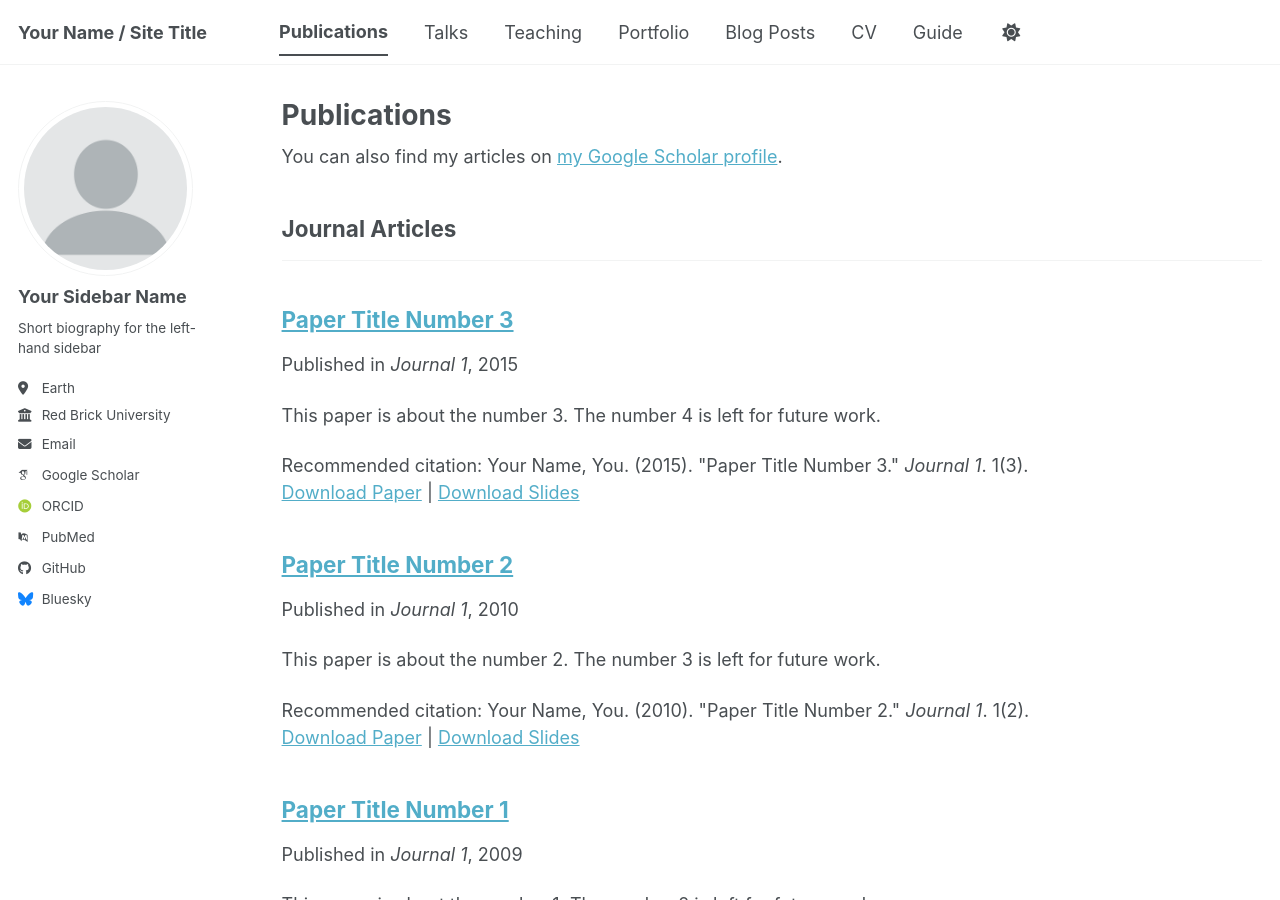
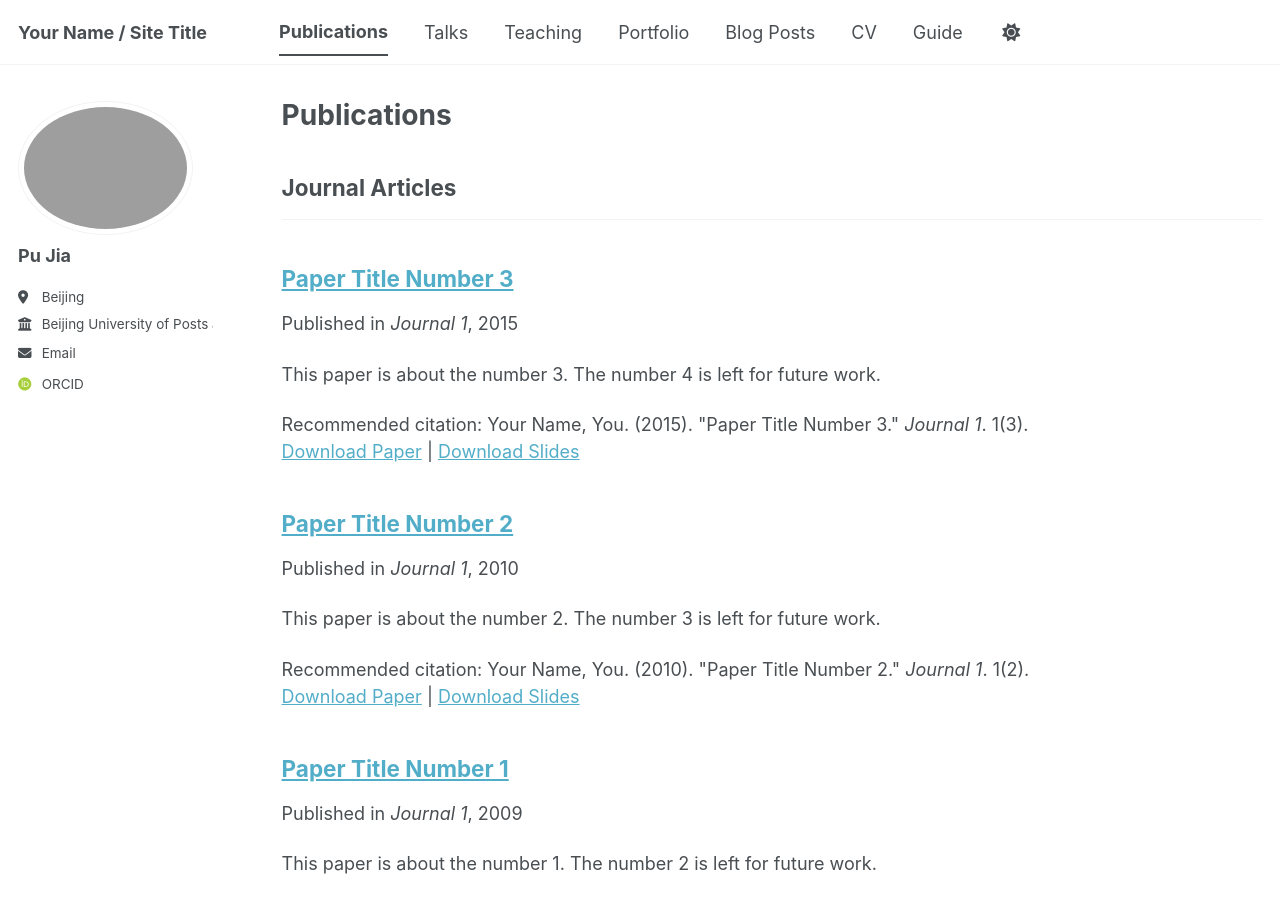
Before and after one commit to pujiayeah/pujiayeah.github.io, a Jekyll site: the page built from _pages/publications.html, in a window 1280 px wide and 900 px high. Built offline with Jekyll 4.4.1, drawn with Linux system fonts in a browser that asks for light colours; some web fonts are replaced; a script bundle is joined from its source files by our own code; library files that are not in the unit come from our copies.

Commit message:
Update _config.yml

```diff
--- a/_config.yml
+++ b/_config.yml
@@ -23,25 +23,25 @@ repository               : "academicpages/academicpages.github.io"
 #               Additional customization can be done by editing /_includes/author-profile.html
 author:
   # Biographic information
-  avatar           : "profile.png"
-  name             : "Your Sidebar Name"
+  avatar           : "fig.png"
+  name             : "Pu Jia"
   pronouns         : # example: "she/her"
-  bio              : "Short biography for the left-hand sidebar"
-  location         : "Earth"
-  employer         : "Red Brick University"
+  bio              : ""
+  location         : "Beijing"
+  employer         : "Beijing University of Posts and Telecommunications"
   uri              : # URL
-  email            : "none@example.org"
+  email            : "pu_jia@yeah.net"
 
   # Academic websites
   academia         : # URL
   arxiv            : # URL - Update with the correct link to your profile
-  googlescholar    : "https://scholar.google.com/citations?user=PS_CX0AAAAAJ"
+ # googlescholar    : "https://scholar.google.com/citations?user=PS_CX0AAAAAJ"
   inspire-hep      : # URL
   impactstory      : # URL
-  orcid            : "https://orcid.org/yourorcidurl"
+  orcid            : "https://orcid.org/0009-0000-7425-8336"
   semantic         : # URL
   ssrn             : # URL
-  pubmed           : "https://www.ncbi.nlm.nih.gov/pubmed/?term=john+snow"
+#  pubmed           : "https://www.ncbi.nlm.nih.gov/pubmed/?term=john+snow"
   researchgate     : # URL
   scopus           : # URL
   zotero           : # URL
@@ -51,13 +51,13 @@ author:
   bitbucket        : # Username - Update with your username on the site
   codepen          : # Username
   dribbble         : # Username
-  github           : "academicpages"
+#  github           : "academicpages"
   kaggle           : # Username
   stackoverflow    : # User number or user number and name (i.e., use "1" or "1/jeff-atwood")
 
   # Social media
   artstation       : # Username
-  bluesky          : "bsky.app" # Replace this with you Bluesky username
+#  bluesky          : "bsky.app" # Replace this with you Bluesky username
   facebook         : # Username
   flickr           : # Username
   foursquare       : # Username
```
